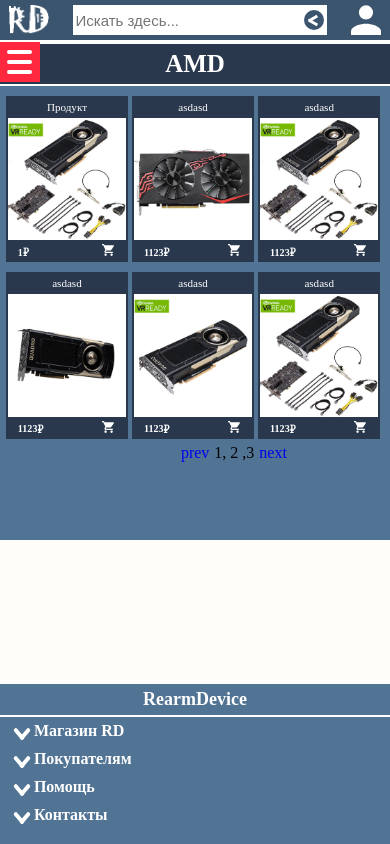
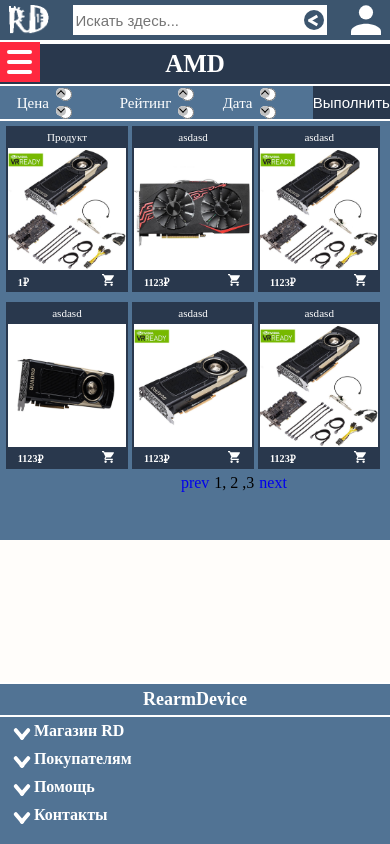
Before and after one commit to DimaZero7/DIP, a Django app: page /manufacturers/amd in a window 390 px wide. Run offline with Django 3.2, Linux system fonts and the light colour scheme; data comes from the database, SQL or seed files in the repository.

Commit message:
Прелоадер, фильтры, страницы

```diff
--- a/static/base/common/css/styleMain.css
+++ b/static/base/common/css/styleMain.css
@@ -605,7 +605,7 @@
     padding: 0 0 0 1%;
 }
 
-.filter-container{
+.filter-container {
     display: flex;
     justify-content: space-around;
     width: 100%;
@@ -623,7 +623,6 @@
     align-items: center;
     margin: -5px 0 0 0;
     flex: 0 0 25%
-
 }
 
 .filter-selector {
@@ -689,14 +688,14 @@
     transform: rotate(180deg);
 }
 
-.filter input[type="submit"]{
+.filter input[type="submit"] {
     background-color: var(--dark);
     font-size: 20px;
     flex: 0 0 20%;
     color: white;
 }
 
-.filter input[type="submit"]:hover{
+.filter input[type="submit"]:hover {
     cursor: pointer;
 }
 
@@ -755,7 +754,7 @@
     top: 0;
 }
 
-.product-img img:first-child{
+.product-img img:first-child {
     z-index: 10;
 }
 
@@ -778,7 +777,7 @@
     align-items: center;
 }
 
-.pages{
+.pages {
     display: flex;
     justify-content: space-between;
     width: 10%;
@@ -786,8 +785,8 @@
     white-space: nowrap;
 }
 
-.pages-item{
-/*  width: 20px;
+.pages-item {
+    /*  width: 20px;
     height: 20px;*/
     padding: 0 5px
 }
@@ -920,7 +919,7 @@
     width: 100%;
 }
 
-.product-none{
+.product-none {
     text-align: center;
     position: absolute;
     top: 30%;
@@ -1081,7 +1080,7 @@
 
     /*подвал*/
     .footer-title {
-        padding:5px 0;
+        padding: 5px 0;
         font-size: 18px;
     }
 
@@ -1304,8 +1303,51 @@
         transition: .3s;
     }
 
-    .filter{
-        display: none;
+    .filter {
+        height: 35px;
+    }
+
+    .filter-container {
+        display: flex;
+        justify-content: space-around;
+        width: 100%;
+        flex: 0 1 80%
+    }
+
+    .filter-title {
+        font-size: 15px;
+    }
+
+    .filter-block {
+        margin: 1px 0 0 0;
+    }
+
+    .filter-radio {
+        position: relative;
+    }
+
+    .filter-radio:nth-child(odd) {
+        margin: 0 0 2.5px 0;
+    }
+
+    .filter-radio:nth-child(even) {
+        margin: 2.5px 0 0 0;
+    }
+
+    .filter-radio:checked::before,
+    .filter-radio:not(:checked)::before,
+    .filter-radio:checked::after,
+    .filter-radio:not(:checked)::after {
+        width: 10px;
+        height: 10px;
+    }
+
+    .filter input[type="submit"] {
+        font-size: 15px;
+    }
+
+    .filter input[type="submit"]:hover {
+        cursor: pointer;
     }
 
     .product-info .detail-add-basket {
@@ -1343,11 +1385,11 @@
         flex-direction: column;
     }
 
-    .footer-block-ul li a{
-            padding: 0 0 0 6%
+    .footer-block-ul li a {
+        padding: 0 0 0 6%
     }
 
-    .footer-block-ul li a{
+    .footer-block-ul li a {
         border-bottom: 1px solid var(--text)
     }
 
```
